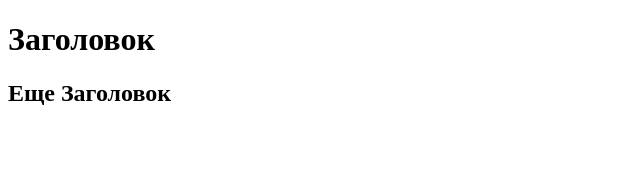
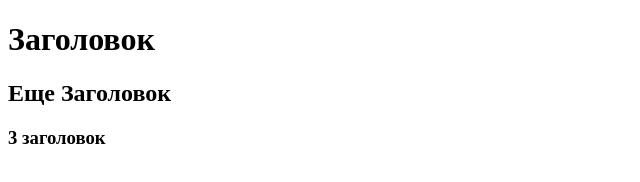
Before and after one commit to DmitrySinyapkin/FirstPublicRepository, a plain HTML site: page index.html in a window 1280 px wide. Shown: the whole page, without its empty margins (0-640 px from the left). Drawn offline with Linux system fonts and the light colour scheme.

Commit message:
Добавлен 3-й заголовок

```diff
--- a/index.html
+++ b/index.html
@@ -9,6 +9,7 @@
 <body>
     <h1>Заголовок</h1>
     <h2>Еще Заголовок</h2>
+    <h3>3 заголовок</h3>
 </body>
 </html>
 <!-- Комментарий -->
```
